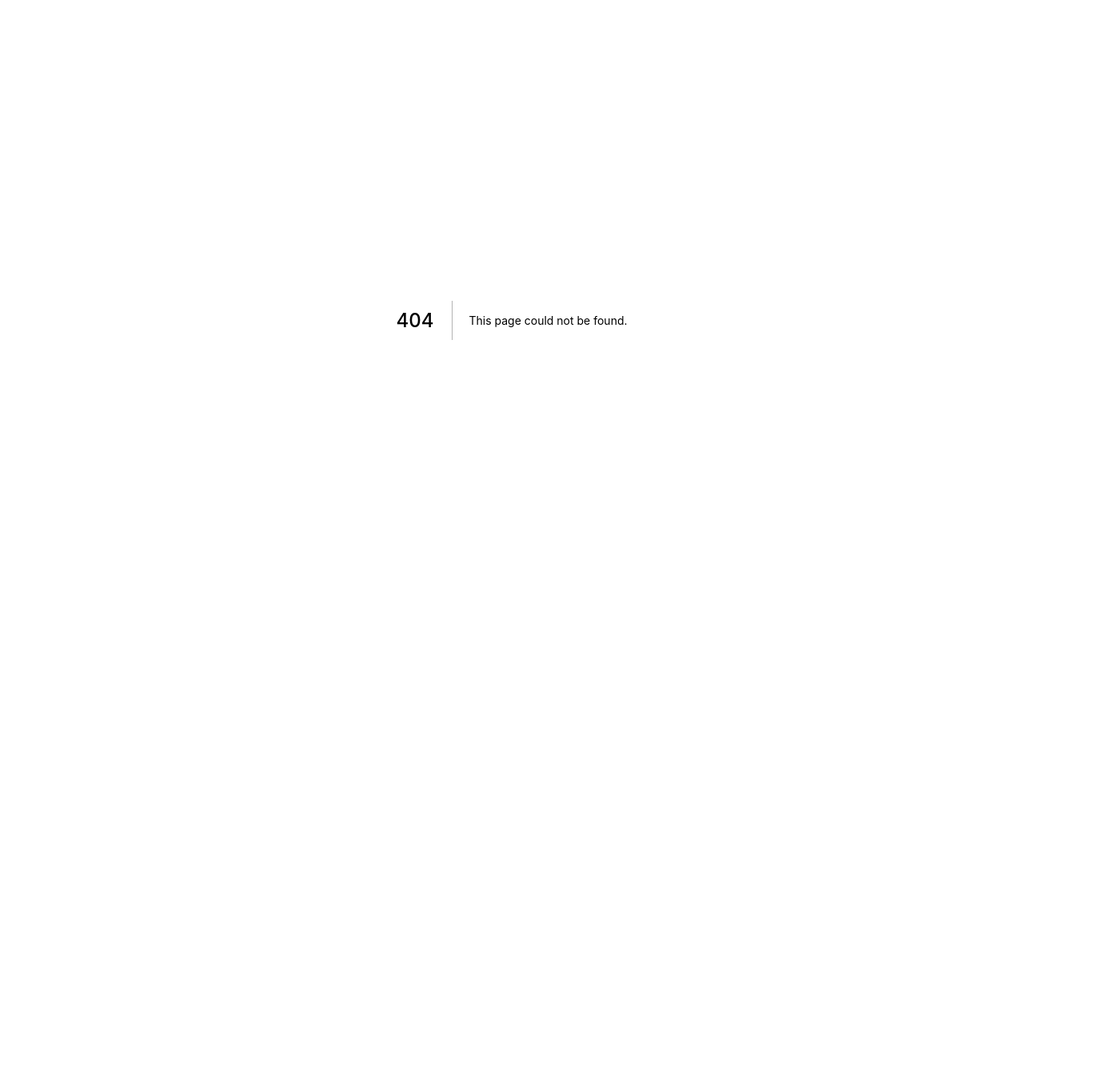
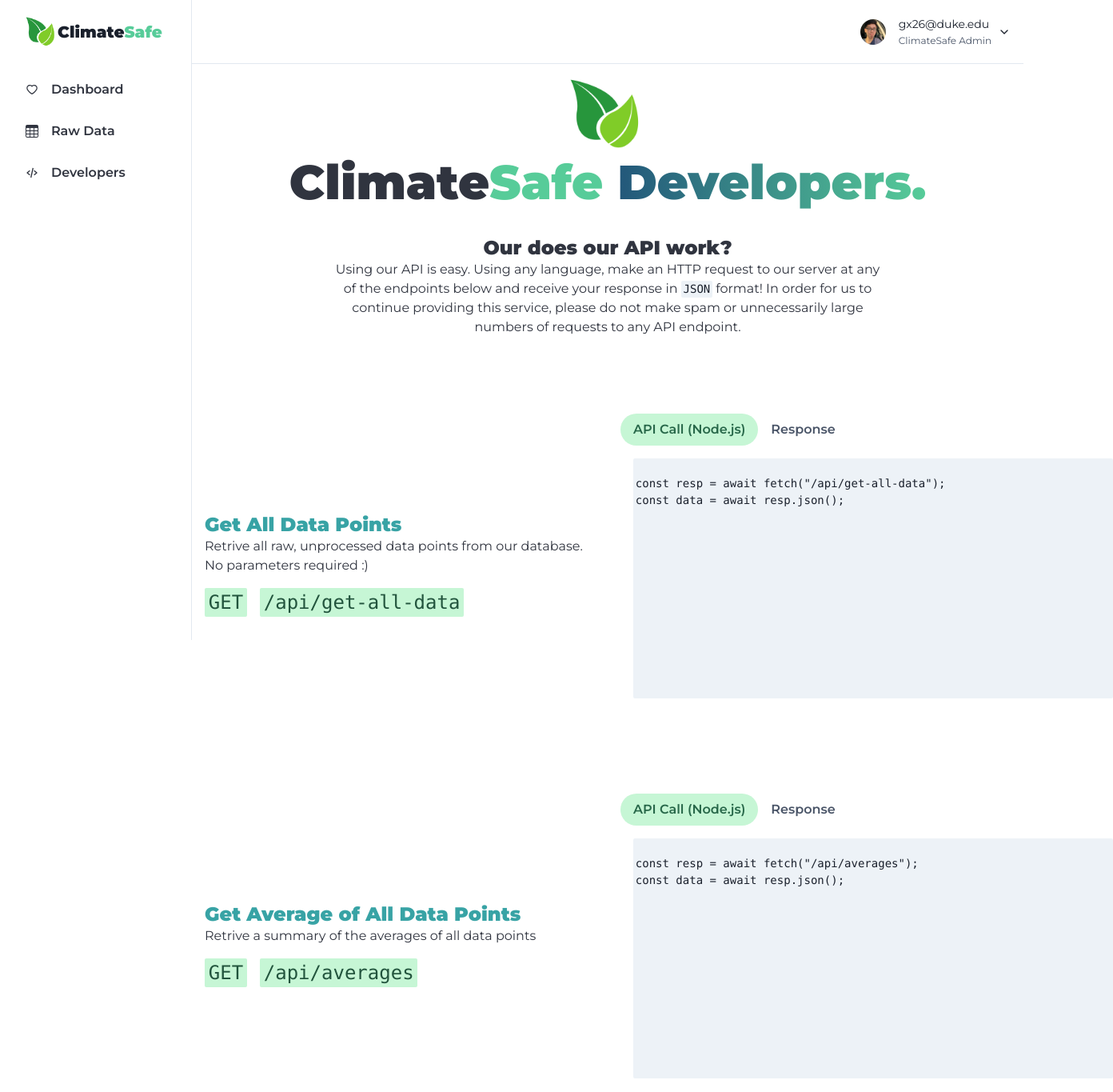
Before and after one commit to ganning127/ClimateSafe, a Next.js app in the folder dashboard/: page /dashboard/developers in a window 1280 px wide. Before the commit this address had no page. Shown: the top 1365 px of the page at 80% size, 1392 px wide, since content can reach past the window. Before the commit the page ends 800 px from the top, so only its background shows below. Built offline with nearby package versions, Linux system fonts and the light colour scheme.

Commit message:
added developer dashboard

```diff
--- a/dashboard/components/SideBar/index.jsx
+++ b/dashboard/components/SideBar/index.jsx
@@ -18,12 +18,18 @@
 import { AiOutlineHeart } from "react-icons/ai";
 import { User } from "./User";
 import { BsTable } from "react-icons/bs";
+import { BiCodeAlt } from "react-icons/bi";
 const LinkItems = [
   { name: "Dashboard", icon: AiOutlineHeart, href: "/dashboard" },
   {
     name: "Raw Data",
     icon: BsTable,
     href: "/dashboard/raw-data",
+  },
+  {
+    name: "Developers",
+    icon: BiCodeAlt,
+    href: "/dashboard/developers",
   },
 ];
 
--- a/dashboard/pages/api/replace-fields.js
+++ b/dashboard/pages/api/replace-fields.js
@@ -6,6 +6,6 @@
   const db = await client.db("climatesafe_arduino");
   const collection = await db.collection("data_points");
 
-  const resp = await collection.updateMany({}, { $set: { lpg: null } });
+  const resp = await collection.updateMany({}, { $set: { alertSent: false } });
   res.status(200).json({ resp });
 }
--- /dev/null
+++ b/dashboard/pages/dashboard/developers.js
@@ -0,0 +1,287 @@
+import Head from "next/head";
+import { Landing } from "../../components/Landing";
+import {
+  Container,
+  Box,
+  Heading,
+  Text,
+  Button,
+  SimpleGrid,
+  Link,
+  Img,
+  UnorderedList,
+  ListItem,
+  Code,
+  Tabs,
+  TabList,
+  TabPanels,
+  Tab,
+  TabPanel,
+} from "@chakra-ui/react";
+import { NavBar } from "../../components/NavBar";
+import { SideBar } from "../../components/SideBar";
+export default function Home() {
+  return (
+    <>
+      <Head>
+        <title>Developers | ClimateSafe</title>
+      </Head>
+      <Box minH="100vh">
+        <SideBar p={4} mt={20}>
+          <Img src="/logo.png" h="24" mx="auto" />
+          <Box>
+            <Heading
+              fontWeight="black"
+              textAlign="center"
+              color="text"
+              fontSize={{ base: "3xl", sm: "4xl", md: "6xl" }}
+            >
+              Climate
+              <Text as="span" color="darkgreen">
+                Safe
+              </Text>{" "}
+              <Text
+                as={"span"}
+                bgGradient="linear(to-l, darkgreen, darkblue)"
+                bgClip="text"
+              >
+                Developers.{" "}
+              </Text>
+            </Heading>
+          </Box>
+
+          <Box mt={8} textAlign="center" maxW="700px" mx="auto">
+            <Heading
+              fontSize={{ base: "xl", md: "2xl" }}
+              color="text"
+              fontWeight="black"
+            >
+              Our does our API work?
+            </Heading>
+            <Text color="text" fontWeight={400}>
+              Using our API is easy. Using any language, make an HTTP request to
+              our server at any of the endpoints below and receive your response
+              in <Code>JSON</Code> format! In order for us to continue providing
+              this service, please do not make spam or unnecessarily large
+              numbers of requests to any API endpoint.
+            </Text>
+          </Box>
+
+          <Box mt={24}>
+            <SimpleGrid
+              columns={{ base: 1, lg: 2 }}
+              spacing={8}
+              alignItems="center"
+            >
+              <Box>
+                <Heading
+                  fontSize={{ base: "xl", md: "2xl" }}
+                  color="lightblue"
+                  fontWeight="black"
+                >
+                  Get All Data Points
+                </Heading>
+                <Text color="text" fontWeight={400}>
+                  Retrive all raw, unprocessed data points from our database. No
+                  parameters required :)
+                </Text>
+                <Text color="text" fontWeight={400}></Text>
+                <Code colorScheme="green" fontSize="2xl" mt={4}>
+                  GET
+                </Code>
+                <Code colorScheme="green" fontSize="2xl" mt={4} ml={4}>
+                  /api/get-all-data
+                </Code>
+              </Box>
+              <Box>
+                <Tabs variant="soft-rounded" colorScheme="green">
+                  <TabList>
+                    <Tab>API Call (Node.js)</Tab>
+                    <Tab>Response</Tab>
+                  </TabList>
+                  <TabPanels>
+                    <TabPanel>
+                      <Code
+                        whiteSpace={"pre"}
+                        d="block"
+                        overflow="scroll"
+                        height="300px"
+                        width="600px"
+                      >{`
+const resp = await fetch("/api/get-all-data");
+const data = await resp.json();
+                      `}</Code>
+                    </TabPanel>
+                    <TabPanel>
+                      <Code
+                        whiteSpace={"pre"}
+                        d="block"
+                        overflow="scroll"
+                        height="300px"
+                        width="600px"
+                      >
+                        {`
+{
+  "data": {
+  "summary": {
+    "numDataPoints": 961,
+    "numDataPointsLast24Hours": 906
+  },
+  "full_data": [
+    {
+        "_id": "62cc793d8c34511237db59d9",
+        "created_at": "2022-07-11T19:25:49.776Z",
+        "temp": null,
+        "humidity": null,
+        "co": null,
+        "combust_gas": null,
+        "gas_smoke": null,
+        "phot_sensitive": null,
+        "air_pollution": null,
+        "alert": false,
+        "hardware_id": "demo-board",
+        "lpg": null,
+        "alertSent": false
+    },
+    {
+        "_id": "62cc79df283305f3431720af",
+        "created_at": "2022-07-11T19:28:31.471Z",
+        "temp": null,
+        "humidity": null,
+        "co": null,
+        "combust_gas": null,
+        "gas_smoke": null,
+        "photo_sensitive": null,
+        "air_pollution": null,
+        "alert": false,
+        "hardware_id": "demo-board",
+        "lpg": null,
+        "alertSent": false
+    },
+    {
+        "_id": "62cc7aa0283305f3431720b0",
+        "created_at": "2022-07-11T19:31:44.010Z",
+        "temp": "26",
+        "humidity": "40",
+        "co": "8",
+        "combust_gas": "smoke",
+        "gas_smoke": "40",
+        "photo_sensitive": null,
+        "air_pollution": "50",
+        "alert": "true",
+        "hardware_id": "demo-board",
+        "lpg": null,
+        "alertSent": false
+    },
+    {
+        "_id": "62cc7aba283305f3431720b1",
+        "created_at": "2022-07-11T19:32:10.478Z",
+        "temp": "26",
+        "humidity": "40",
+        "co": "8",
+        "combust_gas": "smoke",
+        "gas_smoke": "40",
+        "photo_sensitive": null,
+        "air_pollution": "50",
+        "alert": "true",
+        "hardware_id": "demo-board",
+        "lpg": null,
+        "alertSent": false
+    },
+    {
+        "_id": "62cc7ad4283305f3431720b2",
+        "created_at": "2022-07-11T19:32:36.001Z",
+        "temp": "26",
+        "humidity": "40",
+        "co": "8",
+        "combust_gas": "smoke",
+        "gas_smoke": "40",
+        "photo_sensitive": "true",
+        "air_pollution": "50",
+        "alert": "true",
+        "hardware_id": "demo-board",
+        "lpg": null,
+        "alertSent": false
+    }
+  ]
+}`}
+                      </Code>
+                    </TabPanel>
+                  </TabPanels>
+                </Tabs>
+              </Box>
+            </SimpleGrid>
+          </Box>
+
+          <Box mt={24}>
+            <SimpleGrid
+              columns={{ base: 1, lg: 2 }}
+              spacing={8}
+              alignItems="center"
+            >
+              <Box>
+                <Heading
+                  fontSize={{ base: "xl", md: "2xl" }}
+                  color="lightblue"
+                  fontWeight="black"
+                >
+                  Get Average of All Data Points
+                </Heading>
+                <Text color="text" fontWeight={400}>
+                  Retrive a summary of the averages of all data points
+                </Text>
+                <Text color="text" fontWeight={400}></Text>
+                <Code colorScheme="green" fontSize="2xl" mt={4}>
+                  GET
+                </Code>
+                <Code colorScheme="green" fontSize="2xl" mt={4} ml={4}>
+                  /api/averages
+                </Code>
+              </Box>
+              <Box>
+                <Tabs variant="soft-rounded" colorScheme="green">
+                  <TabList>
+                    <Tab>API Call (Node.js)</Tab>
+                    <Tab>Response</Tab>
+                  </TabList>
+                  <TabPanels>
+                    <TabPanel>
+                      <Code
+                        whiteSpace={"pre"}
+                        d="block"
+                        overflow="scroll"
+                        height="300px"
+                        width="600px"
+                      >{`
+const resp = await fetch("/api/averages");
+const data = await resp.json();
+                      `}</Code>
+                    </TabPanel>
+                    <TabPanel>
+                      <Code
+                        whiteSpace={"pre"}
+                        d="block"
+                        overflow="scroll"
+                        height="300px"
+                        width="600px"
+                      >
+                        {`
+{
+  "data": {
+      "coAvg": 8.33795870833334,
+      "tempAvg": 24.321410586062402,
+      "humidityAvg": 50.83711167086482
+  }
+}`}
+                      </Code>
+                    </TabPanel>
+                  </TabPanels>
+                </Tabs>
+              </Box>
+            </SimpleGrid>
+          </Box>
+        </SideBar>
+      </Box>
+    </>
+  );
+}
```
Also changed, not shown: 1 other file (tests, documents, lock files or other folders).
